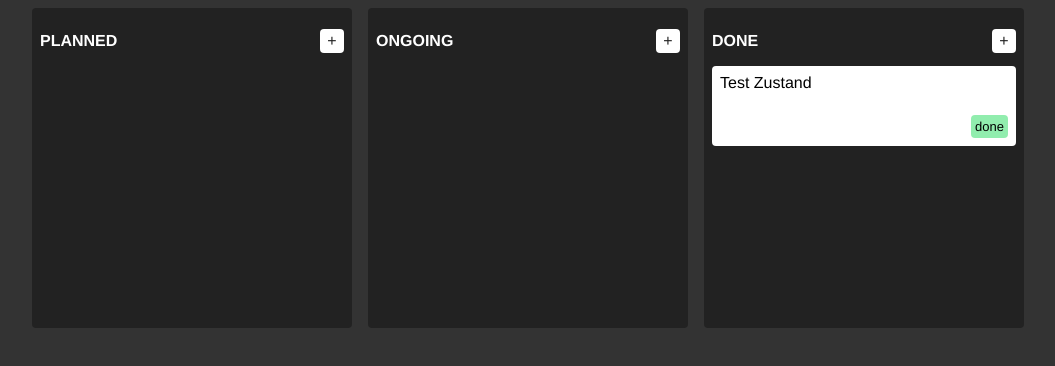
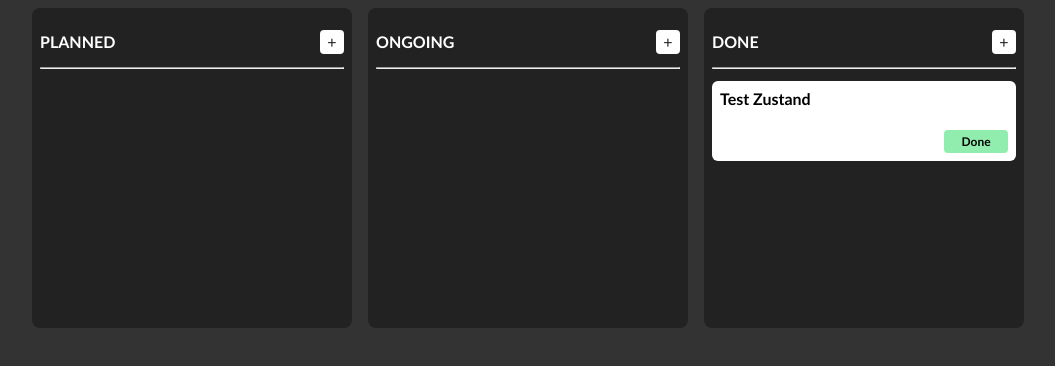
Before and after one commit to rubanero14/learn-zustand, a React (Vite) app in the folder learn-zustand/: page / in a window 1280 px wide. Shown: the top 366 px of the page, without its empty margins (112-1167 px from the left). Built offline with nearby package versions, Linux system fonts and the light colour scheme.

Commit message:
code refactoring

```diff
--- a/learn-zustand/src/App.jsx
+++ b/learn-zustand/src/App.jsx
@@ -1,12 +1,14 @@
 import "./App.css";
 import Column from "./components/Column";
+
+const statuses = ["planned", "ongoing", "done"];
 
 function App() {
   return (
     <>
-      <Column status="planned" />
-      <Column status="ongoing" />
-      <Column status="done" />
+      {statuses.map((status) => (
+        <Column status={status} key={status} />
+      ))}
     </>
   );
 }
--- a/learn-zustand/src/components/Column.css
+++ b/learn-zustand/src/components/Column.css
@@ -6,8 +6,12 @@
   width: 33%;
   max-width: 20rem;
   margin: 0 0.5rem;
-  border-radius: 4px;
+  border-radius: var(--border-radius-lg);
   padding: 0.5rem;
+
+  .divider {
+    margin: 0 0 0.75rem 0;
+  }
 
   .title {
     display: flex;
@@ -20,7 +24,7 @@
       color: var(--color-grey-dark);
       height: 1.5rem;
       width: 1.5rem;
-      border-radius: 4px;
+      border-radius: var(--border-radius-sm);
       text-align: center;
       cursor: pointer;
 
--- a/learn-zustand/src/components/Column.jsx
+++ b/learn-zustand/src/components/Column.jsx
@@ -36,6 +36,8 @@ const Column = ({ status }) => {
         </button>
       </div>
 
+      <hr className="divider" />
+
       {filteredTasks.map((task) => (
         <Task
           title={task.title}
--- a/learn-zustand/src/components/Modal.css
+++ b/learn-zustand/src/components/Modal.css
@@ -21,14 +21,15 @@
   flex-direction: column;
   justify-content: center;
   align-items: center;
-  padding: 1rem;
+  padding: 0 1rem;
   transform: translate(
     -50%,
     -50%
   ); /* to align back to center of viewport based on height and width of modal */
 
-  .modal-title {
+  .modal-title h3 {
     color: rgb(0, 167, 0);
+    margin-top: 0;
   }
 
   .input {
--- a/learn-zustand/src/components/Modal.jsx
+++ b/learn-zustand/src/components/Modal.jsx
@@ -38,10 +38,8 @@ const Modal = ({ status }) => {
             className="button"
             type="submit"
             title="Add New Kanban Task"
-            onClick={(e) => {
-              e.preventDefault();
+            onClick={() => {
               addTask(id(), title, status);
-              console.log(tasks);
               setTitle("");
               setModalStatus("");
               setIsModalOpen(false);
--- a/learn-zustand/src/components/Task.css
+++ b/learn-zustand/src/components/Task.css
@@ -1,11 +1,12 @@
 .task {
   background: var(--color-light);
-  border-radius: 4px;
+  border-radius: var(--border-radius-md);
   min-height: 5rem;
   color: #000;
   padding: 0.5rem;
   position: relative;
   margin-bottom: 0.5rem;
+  font-weight: 600;
 
   .status {
     position: absolute;
@@ -14,18 +15,22 @@
     font-size: small;
     background: var(--color-grey-light);
     padding: 0.25rem;
-    border-radius: 4px;
-  }
+    border-radius: var(--border-radius-sm);
+    font-size: 0.75rem;
+    width: 4rem;
+    text-align: center;
+    font-weight: 600;
 
-  .planned {
-    background: var(--color-grey-light);
-  }
+    &.planned {
+      background: var(--color-grey-light);
+    }
 
-  .ongoing {
-    background: var(--color-ongoing);
-  }
+    &.ongoing {
+      background: var(--color-ongoing);
+    }
 
-  .done {
-    background: var(--color-done);
+    &.done {
+      background: var(--color-done);
+    }
   }
 }
--- a/learn-zustand/src/components/Task.jsx
+++ b/learn-zustand/src/components/Task.jsx
@@ -8,7 +8,9 @@ const Task = ({ id }) => {
   return (
     <div className="task" key={task.id}>
       <div className="title">{task.title}</div>
-      <div className={"status " + task.status}>{task.status}</div>
+      <div className={"status " + task.status}>
+        {task.status[0].toUpperCase() + task.status.slice(1)}
+      </div>
     </div>
   );
 };
--- a/learn-zustand/src/index.css
+++ b/learn-zustand/src/index.css
@@ -5,7 +5,7 @@
   --color-light: #fff;
   --color-ongoing: #98c1d9;
   --color-done: #91edae;
-  --font-family: Helvetica;
+  --font-family: "Calibri";
   --border-radius-sm: 4px;
   --border-radius-md: 6px;
   --border-radius-lg: 8px;
```
Also changed, not shown: 1 other file (tests, documents, lock files or other folders).
